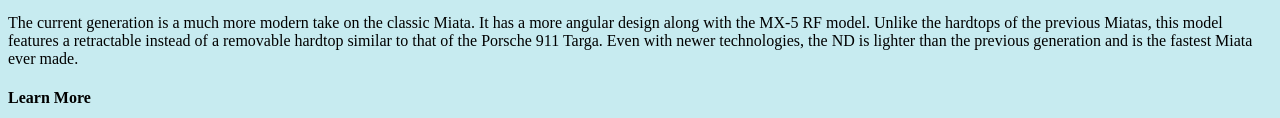
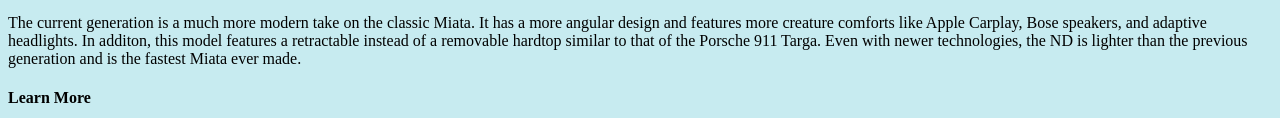
Before and after one commit to GeeseArePrettyScary/GeeseArePrettyScary.github.io, a plain HTML site: page index.html in a window 1280 px wide. Shown: the part 2031-2149 px from the top of the page. Drawn offline with Linux system fonts and the light colour scheme.

Commit message:
Update index.html

```diff
--- a/index.html
+++ b/index.html
@@ -35,7 +35,7 @@
      width="640"
      height="353" />
         By <a href="//commons.wikimedia.org/wiki/User:Alexander-93" title="User:Alexander-93">Alexander-93</a> - <span class="int-own-work" lang="en">Own work</span>, <a href="https://creativecommons.org/licenses/by-sa/4.0" title="Creative Commons Attribution-Share Alike 4.0">CC BY-SA 4.0</a>, <a href="https://commons.wikimedia.org/w/index.php?curid=132180377">Link</a>
-    <p>The current generation is a much more modern take on the classic Miata. It has a more angular design along with the MX-5 RF model. Unlike the hardtops of the previous Miatas, this model features a retractable instead of a removable hardtop similar to that of the Porsche 911 Targa. Even with newer technologies, the ND is lighter than the previous generation and is the fastest Miata ever made.</p>
+    <p>The current generation is a much more modern take on the classic Miata. It has a more angular design and features more creature comforts like Apple Carplay, Bose speakers, and adaptive headlights. In additon, this model features a retractable instead of a removable hardtop similar to that of the Porsche 911 Targa. Even with newer technologies, the ND is lighter than the previous generation and is the fastest Miata ever made.</p>
 
     <h4>Learn More</h4>
     <ul>
```
